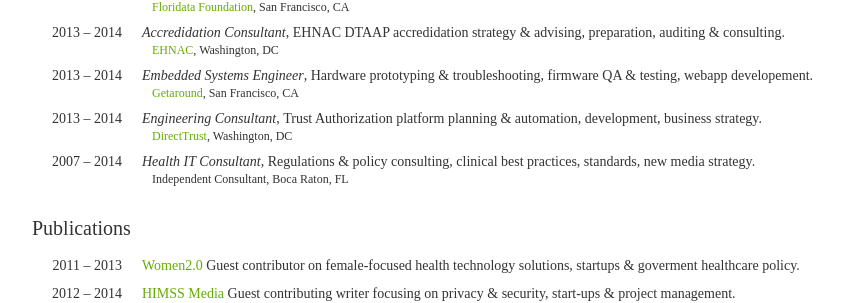
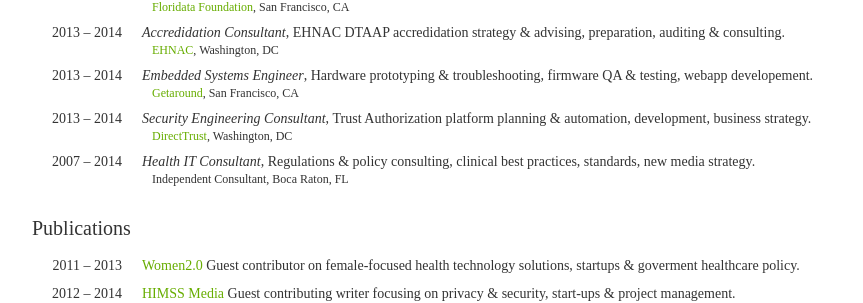
Before and after one commit to laurenstill/laurenstill.github.io, a Jekyll site: the page cv/index.html, which Jekyll copies as it is, in a window 1280 px wide. Shown: the part 808-1111 px from the top of the page, without its empty margins (208-1071 px from the left). Built offline with Jekyll 4.4.1, drawn with Linux system fonts in a browser that asks for light colours; comment, search, counter and statistics services are not loaded.

Commit message:
Update index.html

```diff
--- a/cv/index.html
+++ b/cv/index.html
@@ -153,7 +153,7 @@
 
                 <li>
                     <span class="date">2013 &ndash; 2014</span>
-                    <span class="position">Engineering Consultant</span>,
+                    <span class="position">Security Engineering Consultant</span>,
                     <span class="project">Trust Authorization platform planning &amp; automation, development, business strategy.</span>
                     <span class="meta">
                         <a href="http://wwww.directtrust.org">DirectTrust</a>, Washington, DC
```
